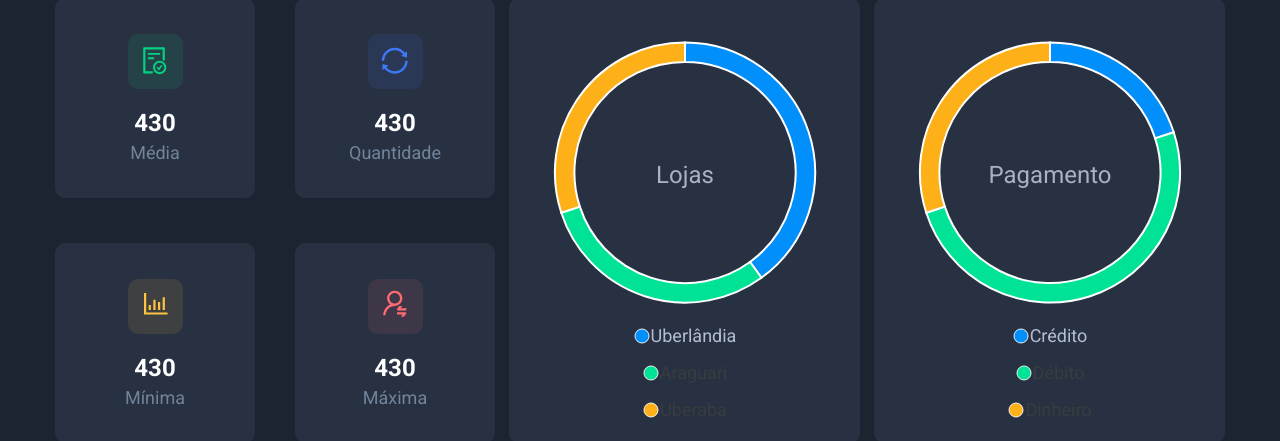
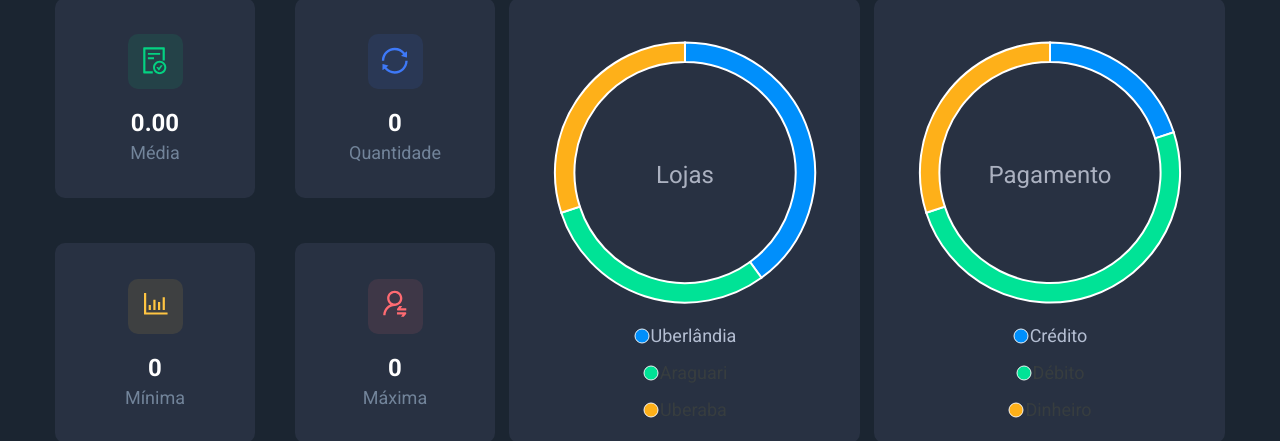
Before and after one commit to rennan-souza/DS-Sales, a React (Create React App) app in the folder frontend/: page / in a window 1280 px wide. Shown: the part 662-1103 px from the top of the page. Built offline with nearby package versions, Linux system fonts and the light colour scheme; no server answers.

Commit message:
Integrating the filter with the sales summary

```diff
--- a/frontend/src/App.tsx
+++ b/frontend/src/App.tsx
@@ -23,7 +23,7 @@ function App() {
         <Filter onFilterChange={onFilterChange} />
         <SalesByDate filterData={filterData} />
         <div className="sales-overview-container">
-          <SalesSummary />
+          <SalesSummary filterData={filterData} />
           <PieChartCard
             name="Lojas"
             labels={['Uberlândia', 'Araguari', 'Uberaba']}
--- a/frontend/src/components/sales-summary/index.tsx
+++ b/frontend/src/components/sales-summary/index.tsx
@@ -4,14 +4,40 @@ import { ReactComponent as AvatarIcon } from '../../assets/avatar-icon.svg';
 import { ReactComponent as BarChartIcon } from '../../assets/bar-chart-icon.svg';
 import { ReactComponent as DoneIcon } from '../../assets/done-icon.svg';
 import { ReactComponent as SyncIcon } from '../../assets/sync-icon.svg';
+import { FilterData, SalesSummaryData } from '../../types';
+import { useEffect, useMemo, useState } from 'react';
+import { buildFilterParams, makeRequest } from '../../utils/requests';
 
-function SalesSummary() {
+type Props = {
+  filterData?: FilterData;
+}
+
+const initialSummary = {
+  avg: 0,
+  count: 0,
+  max: 0,
+  min: 0
+}
+
+function SalesSummary({ filterData }: Props) {
+
+  const [summary, setSummary] = useState<SalesSummaryData>(initialSummary);
+
+  const params = useMemo(() => buildFilterParams(filterData), [filterData]);
+
+  useEffect(() => {
+    makeRequest.get<SalesSummaryData>('/sales/summary', { params })
+      .then((response) => {
+        setSummary(response.data);
+      })
+  }, [params]);
+
   return (
     <div className="sales-summary-container">
-      <SalesSummaryCard value={430} label={'Média'} icon={<DoneIcon />} />
-      <SalesSummaryCard value={430} label={'Quantidade'} icon={<SyncIcon />} />
-      <SalesSummaryCard value={430} label={'Mínima'} icon={<BarChartIcon />} />
-      <SalesSummaryCard value={430} label={'Máxima'} icon={<AvatarIcon />} />
+      <SalesSummaryCard value={summary?.avg?.toFixed(2)} label={'Média'} icon={<DoneIcon />} />
+      <SalesSummaryCard value={summary?.count} label={'Quantidade'} icon={<SyncIcon />} />
+      <SalesSummaryCard value={summary?.min} label={'Mínima'} icon={<BarChartIcon />} />
+      <SalesSummaryCard value={summary?.max} label={'Máxima'} icon={<AvatarIcon />} />
     </div>
   );
 }
--- a/frontend/src/components/sales-summary/sales-summary-card.tsx
+++ b/frontend/src/components/sales-summary/sales-summary-card.tsx
@@ -3,7 +3,7 @@ import React from 'react';
 
 type Props = {
   label: string;
-  value: number;
+  value: number | string;
   icon: React.ReactNode;
 };
 
```
Also changed, not shown: frontend/src/types.ts (+8 -0 lines).
